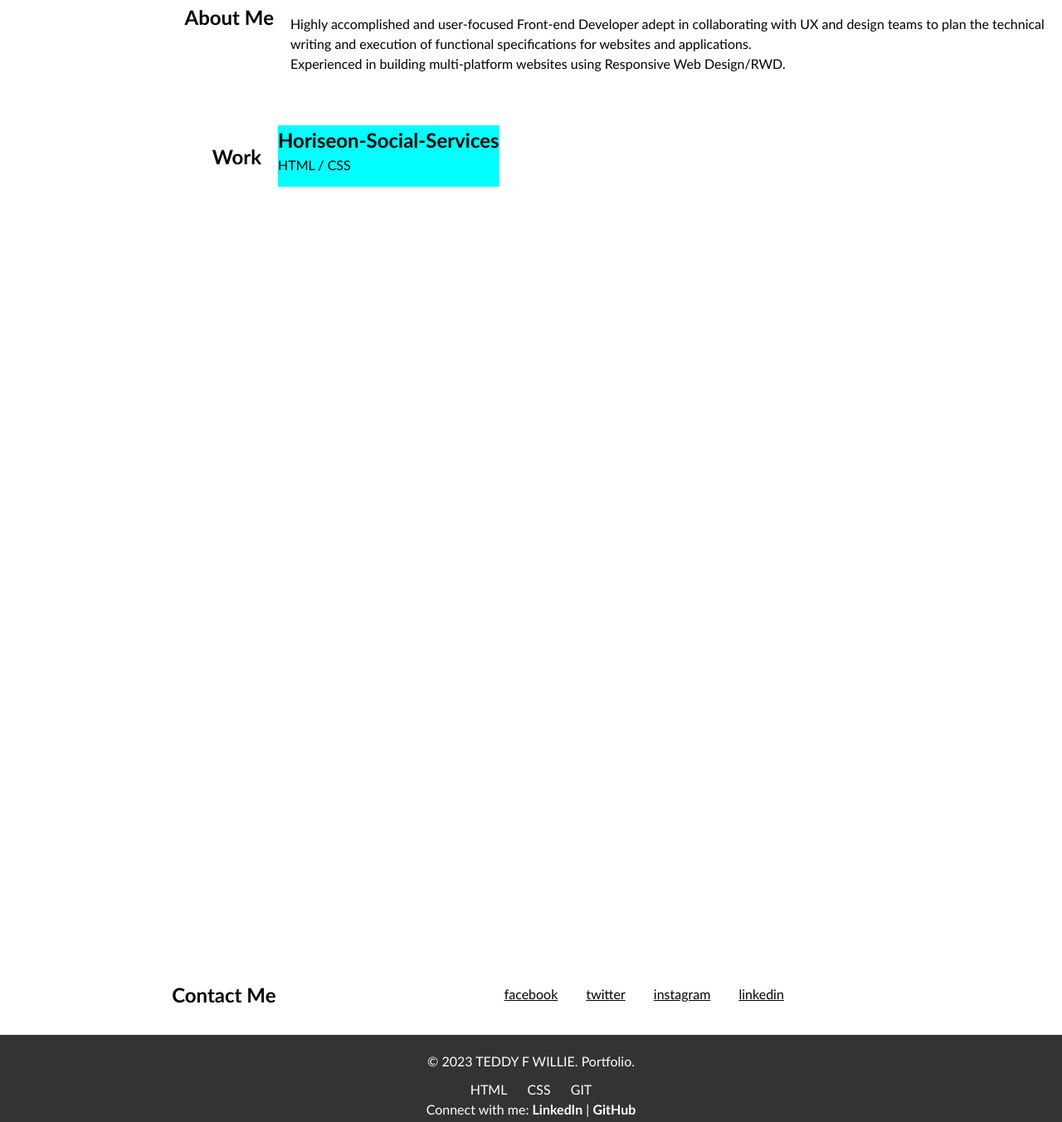
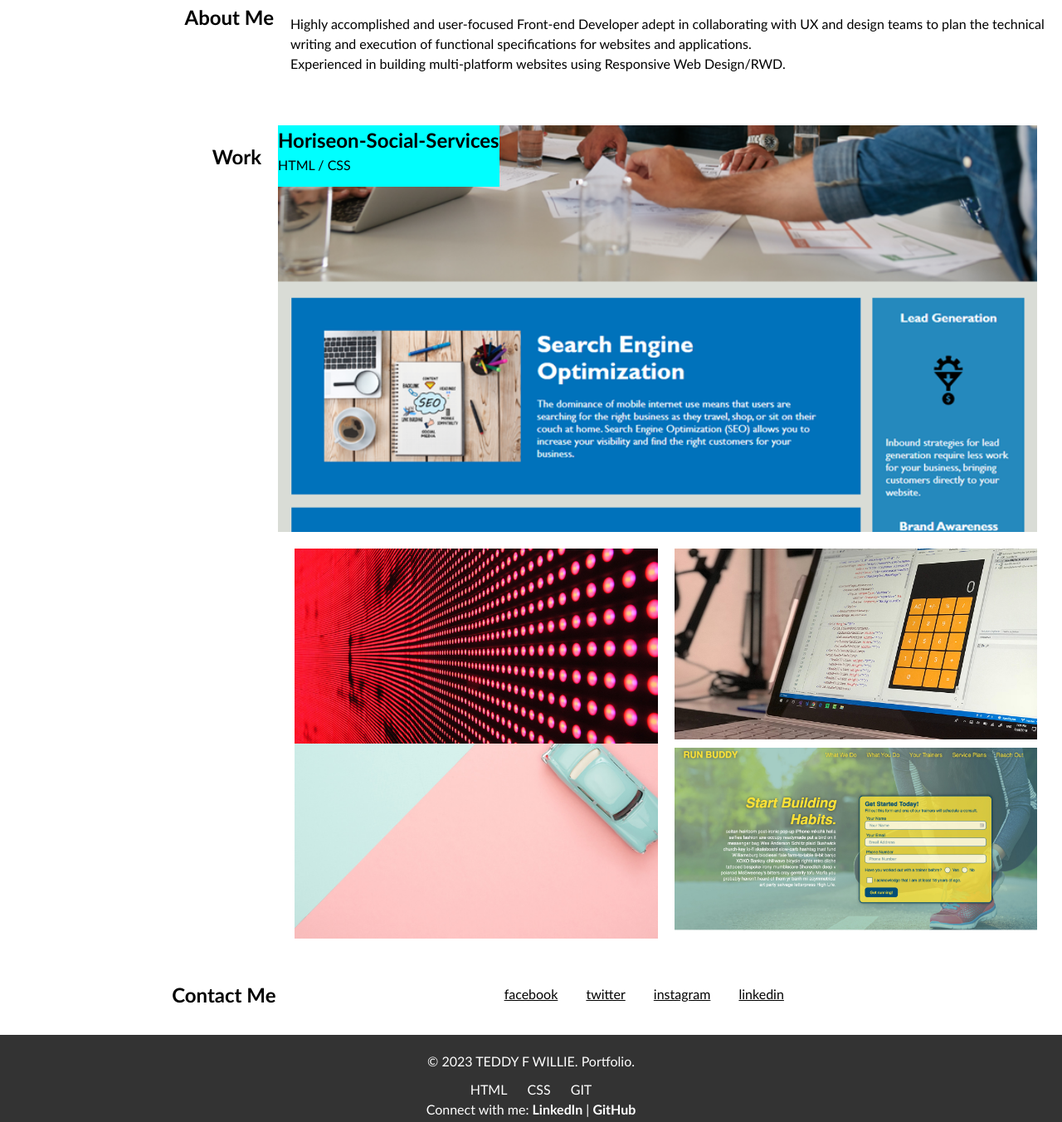
Before and after one commit to teddwill123/Teddy-Portfolio-Site, a plain HTML site: page index.html in a window 1280 px wide. Shown: the part 554-1906 px from the top of the page at 83% size. Drawn offline with Linux system fonts and the light colour scheme; the site is published under a folder, as on GitHub Pages, so addresses that start at the root find nothing.

Commit message:
modified CSS

```diff
--- a/css/style.css
+++ b/css/style.css
@@ -114,7 +114,7 @@ p {
   height: 250px;
   width: 100%;
   margin-bottom: 25px;
-  background-image: url("/images/02-hero-bg.jpg");
+  background-image: url("../images/02-hero-bg.jpg");
   background-size: cover;
   background-position: center;
 }
@@ -181,7 +181,7 @@ p {
 .box-1  {
   width: 100%;
   height: 50%;
-  background-image: url(/images/project1.png);
+  background-image: url("../images/project1.png");
   background-repeat: no-repeat;
   background-size: cover;
   background-position: center;
@@ -200,7 +200,7 @@ p {
   display: flex;
   flex-direction: column;
   width: 50%;
-  background-image: url(/images/02-portfolio-3.jpg);
+  background-image: url(../images/02-portfolio-3.jpg);
   margin: 10px;
   background-repeat: no-repeat;
   background-position: center;
@@ -219,7 +219,7 @@ p {
 .box-4 {
   height: 50%;
   width: 100%;
-  background-image: url(/images/02-portfolio-1.jpg);
+  background-image: url(../images/02-portfolio-1.jpg);
   background-position: center;
   background-repeat: no-repeat;
   background-size: cover;
@@ -240,7 +240,7 @@ p {
 #square1 {
   height: 50%;
   width: 100%;
-  background-image: url(/images/02-portfolio-2.jpg);
+  background-image: url(../images/02-portfolio-2.jpg);
   background-position: center;
   background-repeat: no-repeat;
   background-size: cover;
@@ -252,7 +252,7 @@ p {
 
   height: 50%;
   width: 100%;
-  background-image: url(/images/02-run-buddy.jpg);
+  background-image: url(../images/02-run-buddy.jpg);
   background-position: center;
   background-repeat: no-repeat;
   background-size: cover;
```
